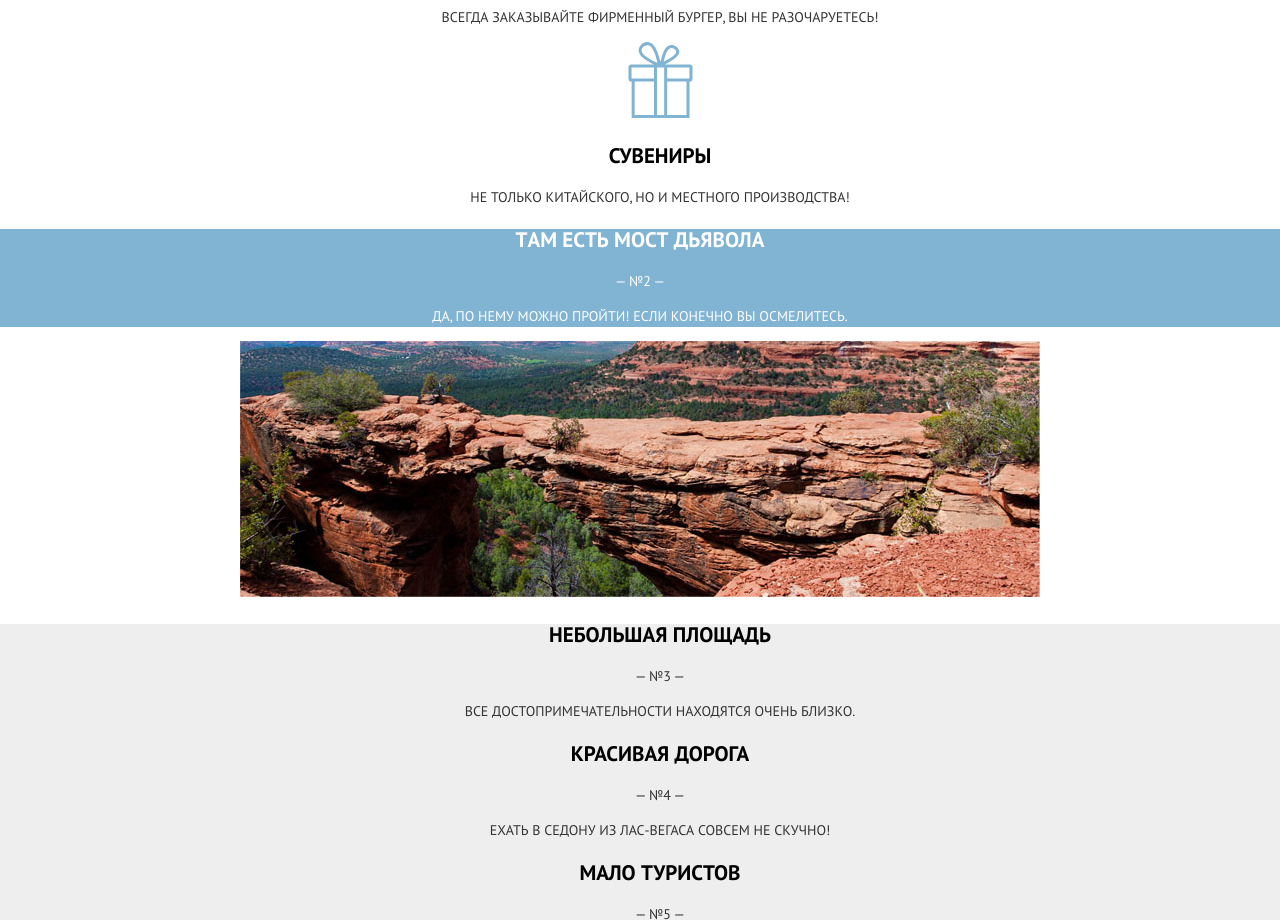
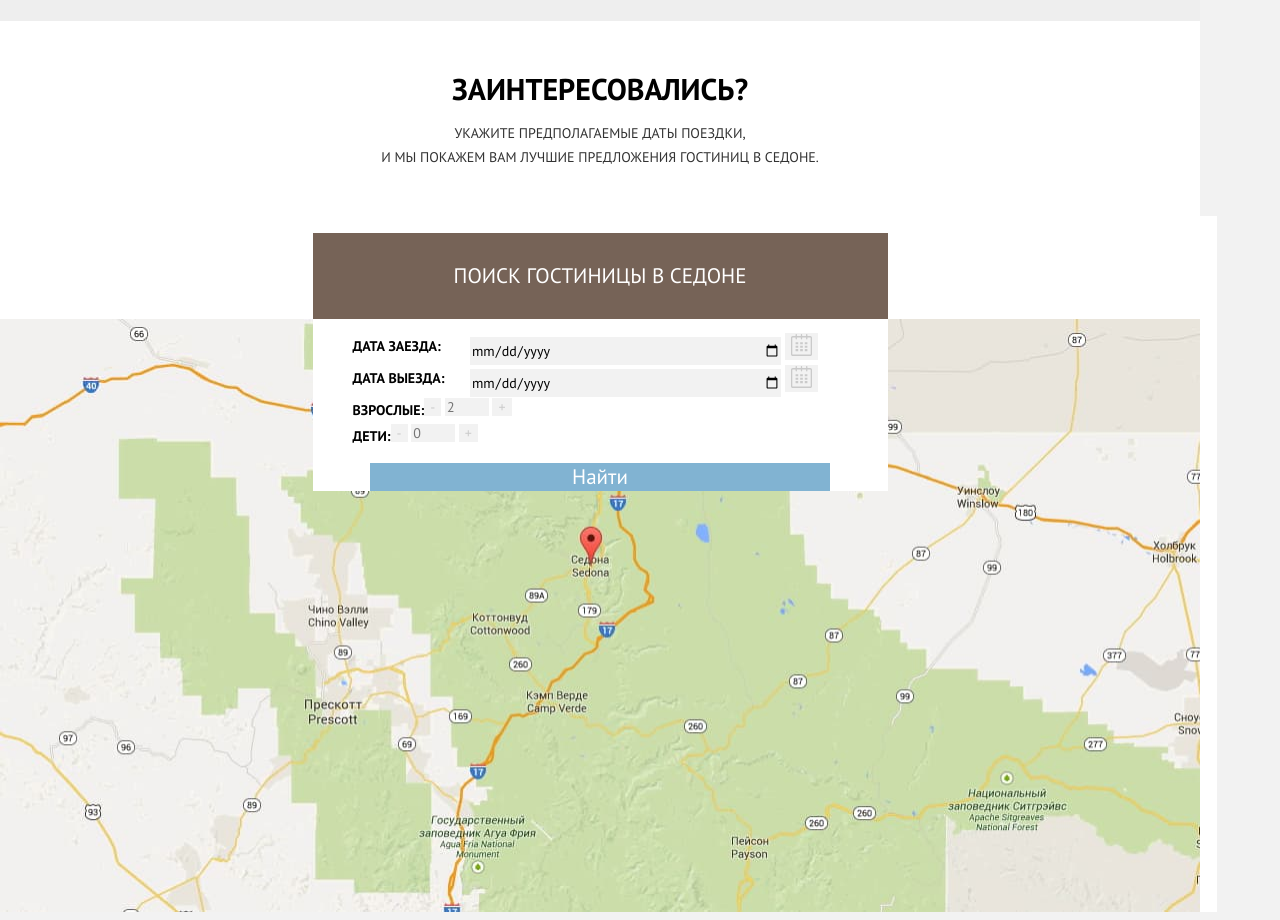
Before and after one commit to iraitismeKar/1013109-sedona-25, a plain HTML site: page index.html in a window 1280 px wide. Shown: the part 1880-2800 px from the top of the page. Drawn offline with Linux system fonts and the light colour scheme.

Commit message:
Построение сеток
Начала делать сетки

```diff
--- a/css/style.css
+++ b/css/style.css
@@ -1,4 +1,5 @@
 body {
+  width: 1200px;
   margin: 0;
   padding: 0;
 
@@ -34,6 +35,9 @@ svg {
 }
 
 .main-navigation {
+  width: 1200px;
+  min-height: 60px;
+  margin-top: 0px;
   font-size: 14px;
   line-height: 26px;
   color: #000000;
@@ -42,12 +46,26 @@ svg {
 }
 
 .site-navigation {
+  display: flex;
+  flex-wrap: wrap;
+  justify-content: space-around;
+  align-items: center;
+  width: 1200px;
+  min-height: 60px;
+  margin: 0px;
   list-style: none;
 }
 
 .navigation-item {
+  display: block;
+  width: 240px;
+  margin-top: auto;
+  margin-bottom: auto;
+  margin-left: auto;
+  margin-right: -65px;
   color: #000000;
 }
+
 
 .navigation-item:hover,
 .navigation-item:focus {
@@ -55,17 +73,30 @@ svg {
 }
 
 .header-logo {
+  position: absolute;
+  left: 530px;
   text-align: center;
+  order: 2;
 }
 
 .main-banner {
   background-color: #90b2d0;
+  margin: 0px;
+}
+
+.banner-container {
+  display: flex;
+  position: relative;
+  width: 1200px;
+  margin: 0px;
 }
 
 .banner-image {
+  position: relative;
   width: 1200px;
   min-height: 510px;
-
+  margin: 0px;
+  margin-bottom: -15px;
 
   background-image: url("../img/mine-banner.jpg");
   background-position: center;
@@ -73,9 +104,12 @@ svg {
 }
 
 .banner-type {
+  position: absolute;
   width: 460px;
   min-height: 353px;
-
+  left: 370px;
+  top: 76px;
+  margin: 0px;
   background-image: url("../img/banner-welcome.svg");
   background-position: center;
   background-repeat: no-repeat;
@@ -83,8 +117,17 @@ svg {
 
 .invite {
     text-align: center;
-    background-color: #ffffff
+    background-color: #ffffff;
+    margin-top: 17px;
   }
+
+.invite-type-container {
+  display: inline-block;
+  width: 580px;
+  text-align: center;
+  margin-top: 60px;
+  margin-bottom: 60px;
+}
 
 .invite-title {
   font-size: 21px;
@@ -93,20 +136,85 @@ svg {
 }
 
 .invite-subtitle {
-font-size: 14px;
-line-height: 26px;
-font-weight: normal;
-color: #333333;
+  font-size: 14px;
+  line-height: 26px;
+  font-weight: normal;
+  color: #333333;
+}
+
+.invite-reasons-major-true-town {
+  display: flex;
+  margin: 0px;
+  margin-bottom: 50px;
+  padding: 0px;
+}
+
+.invite-reasons-major-true-town-type {
+  display: flex;
+  flex-direction: column;
+  justify-content: center;
+  align-items: center;
+  width: 400px;
 }
 
 .invite-features-list {
+  display: flex;
+  justify-content: space-between;
+  align-items: center;
   list-style: none;
+  margin: 0px;
+  margin-bottom: 50px;
+  padding: 0px;
 
   background-color: #ffffff
 }
 
+.invite-features-type-text {
+  width: 300px;
+}
+
+.invite-features-item {
+  display: flex;
+  flex-direction: column;
+  align-items: center;
+  width: 400px;
+}
+
+.invite-reasons {
+  padding-top: 50px;
+  background-color: #eeeeee;
+}
+
 .invite-reasons-list {
-list-style: none;
+  display: flex;
+  justify-content: space-between;
+  align-items: center;
+  list-style: none;
+  margin: 0px;
+  padding: 0px;
+  list-style: none;
+}
+
+.invite-reasons-item {
+  display: flex;
+  flex-direction: column;
+  align-items: center;
+  width: 400px;
+  margin-bottom: 50px;
+}
+
+.invite-reasons-title {
+  width: 150px;
+}
+
+.invite-reasons-text {
+  display: inline-block;
+  width: 575px;
+  font-size: 14px;
+  line-height: 21px;
+  font-weight: normal;
+  color: #333333;
+  width: 250px;
 }
 
 .invite-reasons-major-true-town-type,
@@ -114,7 +222,23 @@ list-style: none;
   background-color: #81b3d2;
 }
 
+.invite-reasons-major-devils-bridge {
+  display: flex;
+  flex-direction: row-reverse;
+  margin: 0px;
+  padding: 0px;
+}
+
+.invite-reasons-major-devils-bridge-type {
+  display: flex;
+  flex-direction: column;
+  justify-content: center;
+  align-items: center;
+  width: 400px;
+}
+
 .invite-reasons-major-title {
+  width: 200px;
   font-size: 21px;
   line-height: 21px;
   color: #ffffff;
@@ -128,10 +252,15 @@ list-style: none;
 }
 
 .invite-reasons-major-text {
+  width: 300px;
   font-size: 14px;
   line-height: 21px;
   font-weight: normal;
   color: #ffffff;
+}
+
+.devils-bridge-text {
+  width: 320px;
 }
 
 .invite-features-type-title {
@@ -148,6 +277,10 @@ list-style: none;
 }
 
 .invite-reasons-list {
+  display: flex;
+  margin: 0px;
+  padding: 0px;
+  flex-direction: row;
   background-color: #eeeeee;
 }
 
@@ -164,14 +297,11 @@ list-style: none;
   color: #333333;
 }
 
-.invite-reasons-text {
-  font-size: 14px;
-  line-height: 21px;
-  font-weight: normal;
-  color: #333333;
-}
-
 .search-hotel {
+  text-align: center;
+  padding-top: 50px;
+  padding-bottom: 50px;
+  margin: 0px;
   background-color: #ffffff;
 }
 
@@ -189,8 +319,15 @@ list-style: none;
 }
 
 .search-hotel-button {
+  display: block;
+  width: 575px;
+  padding-top: 30px;
+  padding-bottom: 30px;
   font-size: 21px;
   line-height: 26px;
+  text-transform: uppercase;
+  text-align: center;
+
   border: none;
   color: #ffffff;
   background-color: #766357;
@@ -206,23 +343,34 @@ list-style: none;
 }
 
 .main-footer {
-  background-color: #ffffff;
+  padding: 20px 70px;
+  background-color: rgba(255, 255, 255, 0,1);
+}
+
+.footer-container {
+  display: flex;
+  align-items: center;
+  width: 1200px;
 }
 
 .footer-hashtag {
   font-size: 21px;
   line-height: 26px;
   color: #000000;
+  width: 400px;
 }
 
 .social {
+  display: flex;
   list-style: none;
+  width: 400px;
 }
 
 .social-button {
   display: flex;
   width: 46px;
   height: 48px;
+  margin: 6px;
 
   background-color: #81b3d2;
 }
@@ -249,6 +397,7 @@ list-style: none;
   font-size: 14px;
   line-height: 26px;
   font-weight: normal;
+  width: 400px;
 }
 
 .logo-academy-button {
@@ -264,11 +413,65 @@ list-style: none;
 }
 
 .modal-search-hotel {
+  display: flex;
+  flex-direction: column;
+  align-items: center;
+  margin: -17px;
   background-color: #ffffff;
 }
 
+.search-hotel-form {
+  display: flex;
+  flex-direction: column;
+  justify-content: space-between;
+  flex-wrap: wrap;
+  margin: 0px;
+  margin-top: -18px;
+  width: 575px;
+  background-color: #ffffff;
+  z-index: 2;
+}
+
+.search-hotel-date {
+  width: 310px;
+}
+
+.search-hotel-number {
+  width: 40px;
+}
+
+.main-map {
+  position: relative;
+  top: -172px;
+  margin-left: 0px;
+  margin-right: 0px;
+  margin-bottom: -172px;
+  width: 1200px;
+  z-index: 1;
+}
+
 .search-hotel-list {
+  display: flex;
+  flex-wrap: wrap;
+  flex-direction: column;
+  justify-content: space-between;
   list-style: none;
+  width: 465px;
+}
+
+.search-hotel-person {
+  display: flex;
+  flex-direction: row;
+  flex-flow: row wrap;
+  min-width: 190px;
+  margin: 0px;
+
+}
+
+.search-hotel-calendar {
+  display: flex;
+  flex-direction: row;
+  justify-content: space-between;
 }
 
 .search-hotel-date,
@@ -316,11 +519,13 @@ color: #000000;
 }
 
 .modal-search-hotel-button {
+  align-self: center;
   font-size: 21px;
   line-height: 26px;
   color: #ffffff;
   border: none;
-
+  width: 460px;
+  text-align: center;
   background-color: #81b3d2;
 }
 
--- a/index.html
+++ b/index.html
@@ -16,6 +16,7 @@
         <ul class="site-navigation">
           <li><a class="navigation-item" href="info.html">Информация</a></li>
           <li><a class="navigation-item" href="gallery.html">Фото и видео</a></li>
+          <li><div class="navigation-item"></div></li>
           <li><a class="navigation-item" href="map.html">Карта штата</a></li>
           <li><a class="navigation-item" href="hotels.html">Гостиницы</a></li>
         </ul>
@@ -25,12 +26,16 @@
       <h1 class="visually-hidden">Туристический городок в штате Аризона</h1>
       <section class="main-banner">
         <h2 class="visually-hidden">Добро пожаловать</h2>
+          <div class="banner-container">
             <div class="banner-image" title="Вид на горы"></div>
             <div class="banner-type" title="Welcome to the gorgeous Sedona Because the Grand canyon sucks"></div>
+          </div>
       </section>
       <section class="invite">
+        <div class="invite-type-container">
           <h2 class="invite-title">Седона — небольшой городок в Аризоне, заслуживающий большего!</h2>
           <p class="invite-subtitle">Рассмотрим 5 причин, по которым Седона круче, чем гранд каньон!</p>
+        </div>
         <section class="invite-reasons-major-true-town">
           <div class="invite-reasons-major-true-town-type">
             <h3 class="invite-reasons-major-title">Настоящий городок</h3>
@@ -68,7 +73,7 @@
           <div class="invite-reasons-major-devils-bridge-type">
             <h3 class="invite-reasons-major-title">Tам есть Мост дьявола</h3>
             <span class="reasons-major-number">— №2 —</span>
-            <p class="invite-reasons-major-text">Да, по нему можно пройти! Если конечно вы осмелитесь.</p>
+            <p class="invite-reasons-major-text devils-bridge-text">Да, по нему можно пройти! Если конечно вы осмелитесь.</p>
           </div>
           <img class="invite-reasons-major-devils-bridge-photo" src="img/reasons-2.jpg" width="800" height="256" alt="Мост дьявола в Седоне">
         </section>
@@ -96,7 +101,7 @@
         <h2 class="visually-hidden">Поиск гостиницы</h2>
         <div class="search-hotel-text">
           <b class="search-hotel-text-title">Заинтересовались?</b>
-          <p class="search-hotel-text-tagline">Укажите предполагаемые даты поездки, и мы покажем вам лучшие предложения гостиниц в седоне.</p>
+          <p class="search-hotel-text-tagline">Укажите предполагаемые даты поездки,<br> и мы покажем вам лучшие предложения гостиниц в седоне.</p>
         </div>
       </section>
       <section class="modal-search-hotel">
@@ -106,9 +111,9 @@
         <form class="search-hotel-form" method="post" action="https://echo.htmlacademy.ru">
           <ul class="search-hotel-list">
             <li class="search-hotel-calendar">
-              <label class="search-hotel-title">Дата заезда:
-                <input class="search-input search-hotel-date" type="date" name="arrival-date" value="">
-              </label>
+              <label class="search-hotel-title" for="arrival-date">Дата заезда:</label>
+              <div class="search-input-date">
+                <input class="search-input search-hotel-date" id="arrival-date" type="date" name="arrival-date" value="">
                 <button class="search-hotel-icon" type="button" aria-label="Выбрать на календаре">
                   <svg xmlns="http://www.w3.org/2000/svg" width="21" height="22" viewBox="0 0 21 22">
                     <desc>Календарь</desc>
@@ -116,30 +121,35 @@
                     <path d="M4.594 8.225h2.625v2.066H4.594zM4.594 11.668h2.625v2.067H4.594zM4.594 15.112h2.625v2.066H4.594zM9.188 15.112h2.625v2.066H9.188zM9.188 11.668h2.625v2.067H9.188zM9.188 8.225h2.625v2.066H9.188zM13.781 15.112h2.625v2.066h-2.625zM13.781 11.668h2.625v2.067h-2.625zM13.781 8.225h2.625v2.066h-2.625z"/>
                   </svg>
                 </button>
+              </div>
             </li>
             <li class="search-hotel-calendar">
-              <label class="search-hotel-title">Дата выезда:
-                <input class="search-input search-hotel-date" type="date" name="departure-date" value="">
-              </label>
+              <label class="search-hotel-title">Дата выезда:</label>
+              <div class="search-input-date" for="departure-date">
+                <input class="search-input search-hotel-date" id="departure-date" type="date" name="departure-date" value="">
                 <button class="search-hotel-icon" type="button" aria-label="Выбрать на календаре">
                   <svg xmlns="http://www.w3.org/2000/svg" width="21" height="22" viewBox="0 0 21 22">
                     <desc>Календарь</desc>
                     <path d="M19.251 2.025h-2.845V.648c0-.381-.294-.689-.656-.689-.363 0-.656.308-.656.689v1.377h-3.938V.648c0-.381-.294-.689-.655-.689-.363 0-.657.308-.657.689v1.377H5.906V.648c0-.381-.294-.689-.656-.689-.363 0-.657.308-.657.689v1.377H1.75C.784 2.025 0 2.847 0 3.862v16.302C0 21.179.784 22 1.75 22h17.501c.966 0 1.749-.821 1.749-1.836V3.862c0-1.015-.783-1.837-1.749-1.837zm.437 18.139a.448.448 0 0 1-.437.459H1.75a.45.45 0 0 1-.438-.459V3.862a.45.45 0 0 1 .438-.459h2.844v1.378c0 .381.294.689.657.689.362 0 .656-.308.656-.689V3.403h3.938v1.378c0 .381.294.689.657.689.361 0 .655-.308.655-.689V3.403h3.938v1.378c0 .381.293.689.656.689.362 0 .656-.308.656-.689V3.403h2.845c.241 0 .437.206.437.459v16.302z"/>
-                  <path d="M4.594 8.225h2.625v2.066H4.594zM4.594 11.668h2.625v2.067H4.594zM4.594 15.112h2.625v2.066H4.594zM9.188 15.112h2.625v2.066H9.188zM9.188 11.668h2.625v2.067H9.188zM9.188 8.225h2.625v2.066H9.188zM13.781 15.112h2.625v2.066h-2.625zM13.781 11.668h2.625v2.067h-2.625zM13.781 8.225h2.625v2.066h-2.625z"/>
-                </svg>
+                    <path d="M4.594 8.225h2.625v2.066H4.594zM4.594 11.668h2.625v2.067H4.594zM4.594 15.112h2.625v2.066H4.594zM9.188 15.112h2.625v2.066H9.188zM9.188 11.668h2.625v2.067H9.188zM9.188 8.225h2.625v2.066H9.188zM13.781 15.112h2.625v2.066h-2.625zM13.781 11.668h2.625v2.067h-2.625zM13.781 8.225h2.625v2.066h-2.625z"/>                    </svg>
                 </button>
+              </div>
             </li>
             <li class="search-hotel-person">
               <label class="search-hotel-title" for="search-hotel-adults">Взрослые:</label>
+              <div class="search-input-person">
                 <button class="search-hotel-less" type="button" aria-label="Меньше">-</button>
                 <input class="search-input search-hotel-number" type="number" name="adults" id="search-hotel-adults" value="" min="0" placeholder="2">
                 <button class="search-hotel-more" type="button" aria-label="Больше">+</button>
+              </div>
             </li>
             <li class="search-hotel-person">
               <label class="search-hotel-title" for="search-hotel-children">Дети:</label>
+              <div class="search-input-person">
                 <button class="search-hotel-less" type="button" aria-label="Меньше">-</button>
                 <input class="search-input search-hotel-number" type="number" name="children" id="search-hotel-children" value="" min="0" placeholder="0">
                 <button class="search-hotel-more" type="button" aria-label="Больше">+</button>
+              </div>
             </li>
           </ul>
           <button class="modal-search-hotel-button" type="submit">Найти</button>
@@ -148,6 +158,7 @@
       </section>
     </main>
     <footer class="main-footer">
+      <div class="footer-container">
         <p class="footer-hashtag">#visitSEDONA</p>
         <ul class="social">
           <li>
@@ -231,6 +242,7 @@
             </svg>
           </a>
         </p>
+      </div>
     </footer>
   </body>
 </html>
```
Lines whose indentation alone changed are shown as unchanged.
